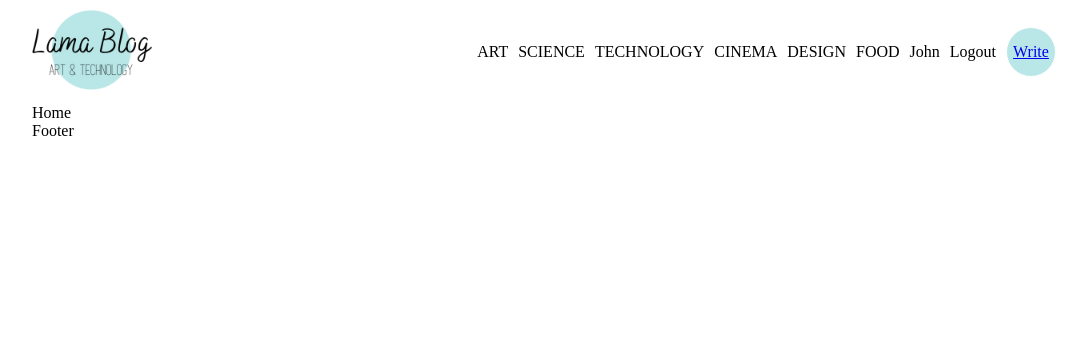
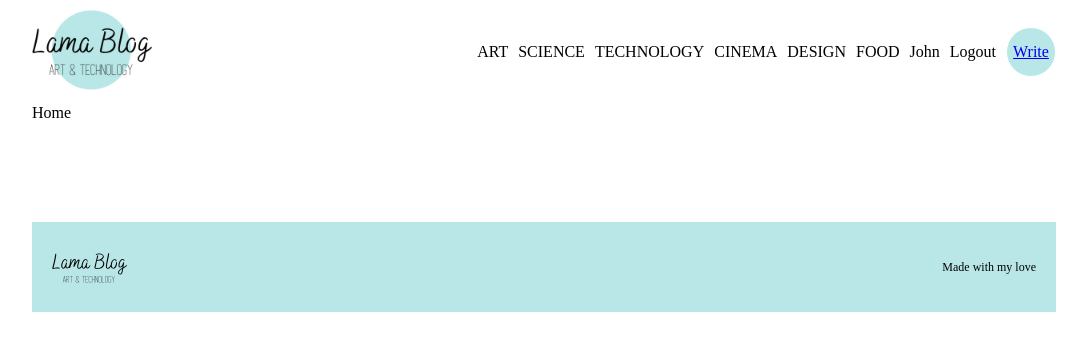
Before and after one commit to crayonzgrim/fcc-blog-app, a React (Vite) app in the folder client/: page / in a window 1280 px wide. Shown: the top 350 px of the page, without its empty margins (96-1183 px from the left). Built offline with nearby package versions, Linux system fonts and the light colour scheme.

Commit message:
:hammer: Footer component
Footer component

```diff
--- a/client/src/components/Footer.tsx
+++ b/client/src/components/Footer.tsx
@@ -1,3 +1,10 @@
+import Logo from '../assets/logo.png';
+
 export const Footer = () => {
-  return <>Footer</>;
+  return (
+    <footer>
+      <img src={Logo} alt="logo" />
+      <span>Made with my love</span>
+    </footer>
+  );
 };
```
